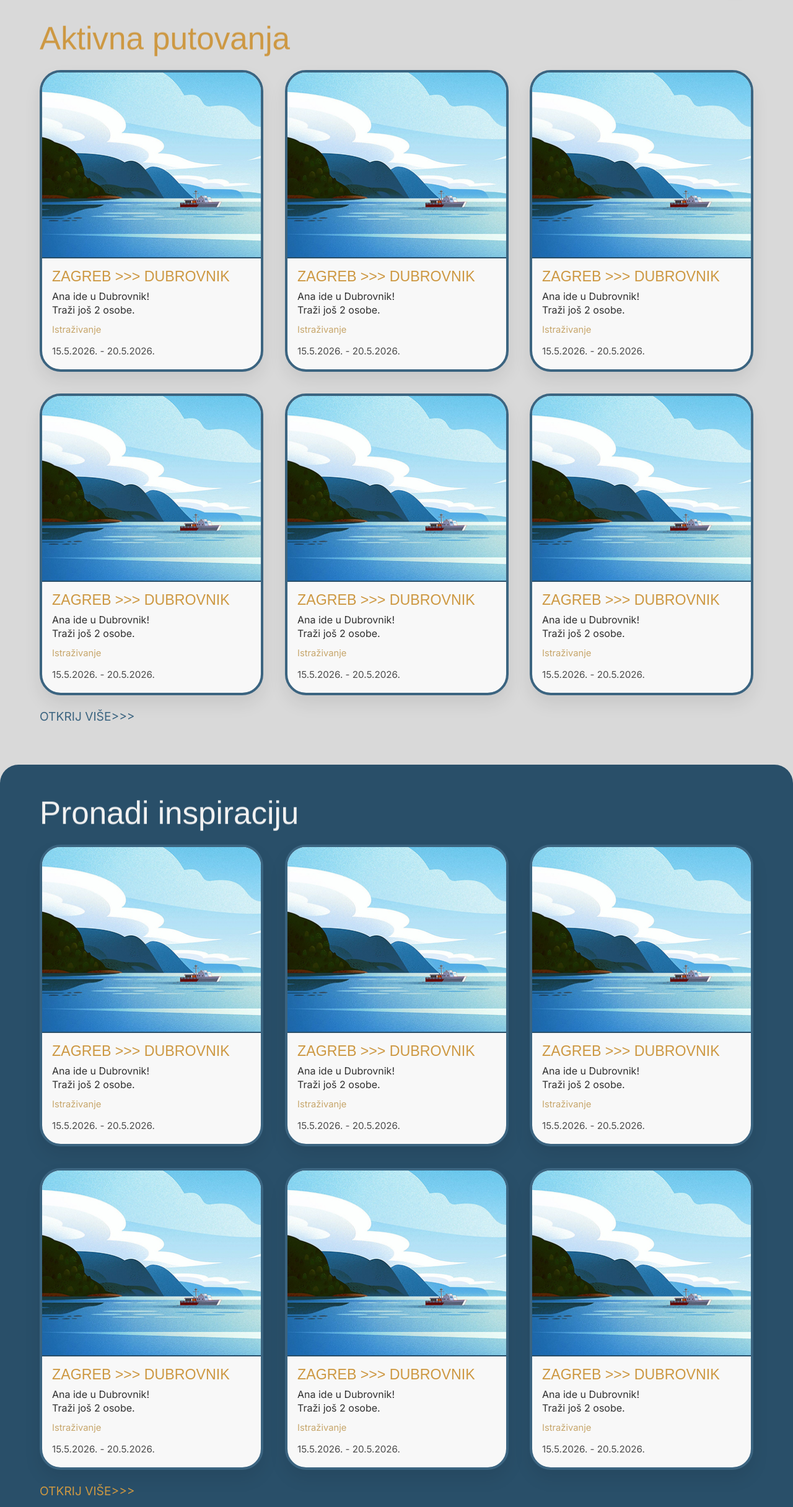
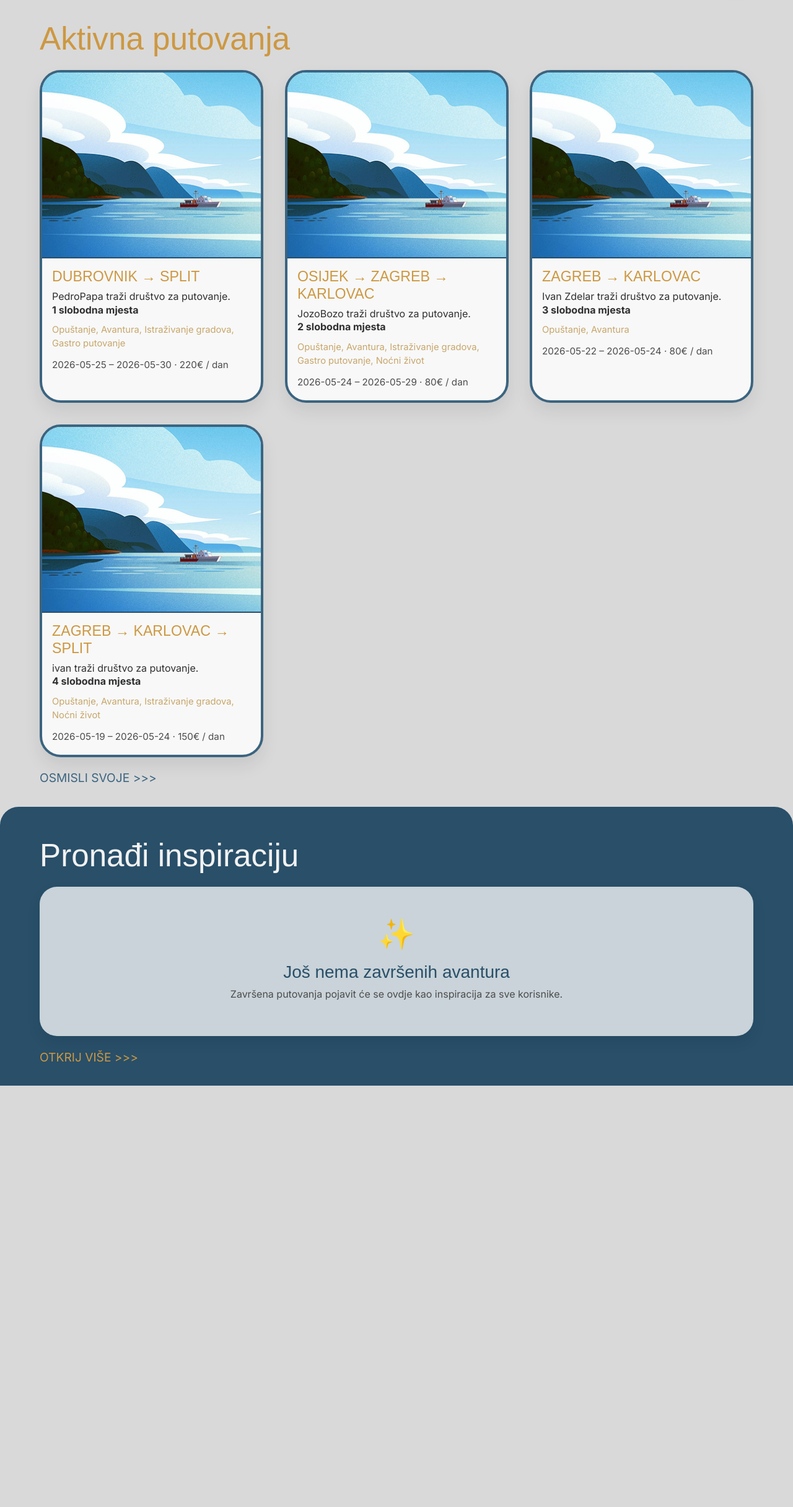
Before and after one commit to IvanZdelar/Roo, a PHP site: page /roo/putovanja.php in a window 1280 px wide. Shown: the part 110-2542 px from the top of the page at 62% size. Run offline with PHP 8.4, Linux system fonts and the light colour scheme; a user stored in the database is signed in; data comes from the database, SQL or seed files in the repository; some web fonts are replaced.

Commit message:
Make putovanja.php display real adventures

```diff
--- a/putovanja.php
+++ b/putovanja.php
@@ -11,37 +11,61 @@ if (!isset($_SESSION['user_id']) && !try_remember_login($pdo)) {
 
 $user_id = $_SESSION['user_id'];
 
-// dohvati korisnika
-$stmt = $pdo->prepare("SELECT korisnicko_ime, ime, prezime, profilna_slika FROM users WHERE id = ?");
-$stmt->execute([$user_id]);
-$user = $stmt->fetch();
+// ── Aktivna putovanja: avanture otvorene za pridruživanje (status = active, travel_buddy_open = 1)
+$stmtActive = $pdo->prepare("
+    SELECT a.id, a.naziv, a.destination, a.trip_type, a.budget_per_day,
+           a.adventure_image, a.travel_with,
+           (SELECT t.tag_value FROM adventure_tags t
+            WHERE t.adventure_id = a.id AND t.tag_type = 'start_date' LIMIT 1) AS start_date,
+           (SELECT t.tag_value FROM adventure_tags t
+            WHERE t.adventure_id = a.id AND t.tag_type = 'end_date' LIMIT 1) AS end_date,
+           (SELECT t.tag_value FROM adventure_tags t
+            WHERE t.adventure_id = a.id AND t.tag_type = 'buddy_slots' LIMIT 1) AS buddy_slots,
+           u.korisnicko_ime, u.ime, u.prezime, u.profilna_slika
+    FROM adventures a
+    INNER JOIN adventure_tags tb
+        ON a.id = tb.adventure_id
+        AND tb.tag_type = 'travel_buddy_open'
+        AND tb.tag_value = '1'
+    LEFT JOIN users u ON a.user_id = u.id
+    WHERE a.status = 'active'
+    ORDER BY a.created_at DESC
+");
+$stmtActive->execute();
+$activeAdventures = $stmtActive->fetchAll(PDO::FETCH_ASSOC);
 
-// fallback vrijednosti
-$korisnicko_ime = trim($user['korisnicko_ime'] ?? '');
-$ime = $user['ime'] ?? '';
-$prezime = $user['prezime'] ?? '';
+// ── Inspiracija: sve završene avanture
+$stmtCompleted = $pdo->prepare("
+    SELECT a.id, a.naziv, a.destination, a.trip_type, a.budget_per_day,
+           a.adventure_image, a.travel_with,
+           (SELECT t.tag_value FROM adventure_tags t
+            WHERE t.adventure_id = a.id AND t.tag_type = 'start_date' LIMIT 1) AS start_date,
+           (SELECT t.tag_value FROM adventure_tags t
+            WHERE t.adventure_id = a.id AND t.tag_type = 'end_date' LIMIT 1) AS end_date,
+           u.korisnicko_ime, u.ime, u.prezime
+    FROM adventures a
+    LEFT JOIN users u ON a.user_id = u.id
+    WHERE a.status = 'completed'
+    ORDER BY a.created_at DESC
+");
+$stmtCompleted->execute();
+$completedAdventures = $stmtCompleted->fetchAll(PDO::FETCH_ASSOC);
 
-// fallback logika
-if (!empty($korisnicko_ime)) {
-    $display_name = $korisnicko_ime;
-} else {
-    $display_name = trim($ime . ' ' . $prezime);
+// helper – display ime autora
+function creatorName(array $row): string {
+    $name = trim($row['korisnicko_ime'] ?? '');
+    if ($name === '') {
+        $name = trim(($row['ime'] ?? '') . ' ' . ($row['prezime'] ?? ''));
     }
-
-// ako ni to ne postoji
-if (empty($display_name)) {
-    $display_name = 'Korisnik';
+    return $name !== '' ? $name : 'Korisnik';
 }
-
-$profilna_slika = $user['profilna_slika'] ?? null;
 ?>
-
 <!DOCTYPE html>
-<html lang="en">
+<html lang="hr">
 <head>
     <meta charset="UTF-8">
     <meta name="viewport" content="width=device-width, initial-scale=1.0">
-    <title>Roo - Početna</title>
+    <title>Roo - Putovanja</title>
     <link rel="stylesheet" href="css/main.css" type="text/css">
     <link rel="stylesheet" href="css/hamburger.css" type="text/css">
     <link href="https://cdn.jsdelivr.net/npm/bootstrap@5.3.8/dist/css/bootstrap.min.css" rel="stylesheet">
@@ -49,140 +73,136 @@ $profilna_slika = $user['profilna_slika'] ?? null;
     <link rel="icon" type="image/x-icon" href="media/svg/LOGO.svg">
 </head>
 <body class="homepage-body">
+
 <div class="page-transition" id="pageTransition">
     <img src="media/svg/roo-happy.svg" alt="Roo loading">
     <div class="page-transition-text">
         Roo te vodi dalje<span class="page-transition-dots" id="transitionDots">...</span>
     </div>
 </div>
-    <?php
-    include 'nav.php';
-    ?>
 
+<?php include 'nav.php'; ?>
+
+<!-- ═══════════════════════════════════════════════
+     AKTIVNA PUTOVANJA – otvorena za pridruživanje
+════════════════════════════════════════════════ -->
 <section class="putovanja-main">
     <h2 class="section-title-gold reveal-up">Aktivna putovanja</h2>
 
+    <?php if (!empty($activeAdventures)): ?>
         <div class="travel-cards-grid-putovanja">
-                <article class="travel-card reveal-up">
-                    <img src="media/slike/more.jpg" class="travel-card-img" alt="">
+            <?php foreach ($activeAdventures as $trip):
+                $imgSrc = 'media/slike/more.jpg';
+                if (!empty($trip['adventure_image'])) {
+                    $cleanPath = ltrim($trip['adventure_image'], '/');
+                    if (file_exists(__DIR__ . '/' . $cleanPath)) {
+                        $imgSrc = htmlspecialchars($cleanPath);
+                    }
+                }
+
+                $dateRange = '';
+                if (!empty($trip['start_date']) && !empty($trip['end_date'])) {
+                    $dateRange = htmlspecialchars($trip['start_date']) . ' – ' . htmlspecialchars($trip['end_date']);
+                } elseif (!empty($trip['start_date'])) {
+                    $dateRange = 'Od ' . htmlspecialchars($trip['start_date']);
+                }
+
+                $slots = !empty($trip['buddy_slots']) ? (int)$trip['buddy_slots'] : 0;
+            ?>
+                <a href="adventure-details.php?id=<?= (int)$trip['id'] ?>" class="travel-card reveal-up">
+                    <img src="<?= $imgSrc ?>" class="travel-card-img" alt="">
                     <div class="travel-card-body">
-                        <h3>ZAGREB >>> DUBROVNIK</h3>
-                        <p>Ana ide u Dubrovnik!<br>Traži još 2 osobe.</p>
-                        <div class="travel-card-tags">Istraživanje</div>
-                        <div class="travel-card-footer">15.5.2026. - 20.5.2026.</div>
+                        <h3><?= htmlspecialchars($trip['destination'] ?: $trip['naziv']) ?></h3>
+                        <p>
+                            <?= htmlspecialchars(creatorName($trip)) ?> traži društvo za putovanje.
+                            <?php if ($slots > 0): ?>
+                                <br><strong><?= $slots ?> slobodna mjesta</strong>
+                            <?php endif; ?>
+                        </p>
+                        <div class="travel-card-tags">
+                            <?= htmlspecialchars($trip['trip_type'] ?? '') ?>
                         </div>
-                </article>
-                <article class="travel-card reveal-up">
-                    <img src="media/slike/more.jpg" class="travel-card-img" alt="">
+                        <div class="travel-card-footer">
+                            <?php if ($dateRange): ?>
+                                <?= $dateRange ?>
+                            <?php endif; ?>
+                            <?php if (!empty($trip['budget_per_day'])): ?>
+                                · <?= (int)$trip['budget_per_day'] ?>€ / dan
+                            <?php endif; ?>
+                        </div>
+                    </div>
+                </a>
+            <?php endforeach; ?>
+        </div>
+
+    <?php else: ?>
+        <div class="travel-empty-state">
+            <div class="travel-empty-icon">🧭</div>
+            <h3>Nema aktivnih putovanja</h3>
+            <p>Budi prvi koji će otvoriti avanturu i pozvati ekipu!</p>
+            <a href="create-adventure.php" class="travel-empty-btn transition-link">
+                ➕ Kreiraj avanturu
+            </a>
+        </div>
+    <?php endif; ?>
+
+    <a href="create-adventure.php" class="discover-more-link transition-link">OSMISLI SVOJE >>></a>
+</section>
+
+<!-- ═══════════════════════════════════════════════
+     PRONAĐI INSPIRACIJU – završene avanture
+════════════════════════════════════════════════ -->
+<section class="putovanja-second">
+    <h2 class="section-title-white reveal-up">Pronađi inspiraciju</h2>
+
+    <?php if (!empty($completedAdventures)): ?>
+        <div class="travel-cards-grid-putovanja">
+            <?php foreach ($completedAdventures as $trip):
+                $imgSrc = 'media/slike/more.jpg';
+                if (!empty($trip['adventure_image'])) {
+                    $cleanPath = ltrim($trip['adventure_image'], '/');
+                    if (file_exists(__DIR__ . '/' . $cleanPath)) {
+                        $imgSrc = htmlspecialchars($cleanPath);
+                    }
+                }
+
+                $dateRange = '';
+                if (!empty($trip['start_date']) && !empty($trip['end_date'])) {
+                    $dateRange = htmlspecialchars($trip['start_date']) . ' – ' . htmlspecialchars($trip['end_date']);
+                }
+            ?>
+                <a href="adventure-details.php?id=<?= (int)$trip['id'] ?>" class="travel-card reveal-up">
+                    <img src="<?= $imgSrc ?>" class="travel-card-img" alt="">
                     <div class="travel-card-body">
-                        <h3>ZAGREB >>> DUBROVNIK</h3>
-                        <p>Ana ide u Dubrovnik!<br>Traži još 2 osobe.</p>
-                        <div class="travel-card-tags">Istraživanje</div>
-                        <div class="travel-card-footer">15.5.2026. - 20.5.2026.</div>
+                        <h3><?= htmlspecialchars($trip['destination'] ?: $trip['naziv']) ?></h3>
+                        <p><?= htmlspecialchars($trip['naziv']) ?></p>
+                        <div class="travel-card-tags">
+                            <?= htmlspecialchars($trip['trip_type'] ?? '') ?>
                         </div>
-                </article>
-                <article class="travel-card reveal-up">
-                    <img src="media/slike/more.jpg" class="travel-card-img" alt="">
-                    <div class="travel-card-body">
-                        <h3>ZAGREB >>> DUBROVNIK</h3>
-                        <p>Ana ide u Dubrovnik!<br>Traži još 2 osobe.</p>
-                        <div class="travel-card-tags">Istraživanje</div>
-                        <div class="travel-card-footer">15.5.2026. - 20.5.2026.</div>
+                        <div class="travel-card-footer">
+                            <?php if ($dateRange): ?>
+                                <?= $dateRange ?>
+                            <?php endif; ?>
+                            <?php if (!empty($trip['budget_per_day'])): ?>
+                                · <?= (int)$trip['budget_per_day'] ?>€ / dan
+                            <?php endif; ?>
                         </div>
-                </article>
-                <article class="travel-card reveal-up">
-                    <img src="media/slike/more.jpg" class="travel-card-img" alt="">
-                    <div class="travel-card-body">
-                        <h3>ZAGREB >>> DUBROVNIK</h3>
-                        <p>Ana ide u Dubrovnik!<br>Traži još 2 osobe.</p>
-                        <div class="travel-card-tags">Istraživanje</div>
-                        <div class="travel-card-footer">15.5.2026. - 20.5.2026.</div>
                     </div>
-                </article>
-                <article class="travel-card reveal-up">
-                    <img src="media/slike/more.jpg" class="travel-card-img" alt="">
-                    <div class="travel-card-body">
-                        <h3>ZAGREB >>> DUBROVNIK</h3>
-                        <p>Ana ide u Dubrovnik!<br>Traži još 2 osobe.</p>
-                        <div class="travel-card-tags">Istraživanje</div>
-                        <div class="travel-card-footer">15.5.2026. - 20.5.2026.</div>
+                </a>
+            <?php endforeach; ?>
         </div>
-                </article>
 
-                <article class="travel-card reveal-up">
-                    <img src="media/slike/more.jpg" class="travel-card-img" alt="">
-                    <div class="travel-card-body">
-                        <h3>ZAGREB >>> DUBROVNIK</h3>
-                        <p>Ana ide u Dubrovnik!<br>Traži još 2 osobe.</p>
-                        <div class="travel-card-tags">Istraživanje</div>
-                        <div class="travel-card-footer">15.5.2026. - 20.5.2026.</div>
+    <?php else: ?>
+        <div class="travel-empty-state">
+            <div class="travel-empty-icon">✨</div>
+            <h3>Još nema završenih avantura</h3>
+            <p>Završena putovanja pojavit će se ovdje kao inspiracija za sve korisnike.</p>
         </div>
-                </article>
-                </div>
-            <a href="#" class="discover-more-link discover-more-link-putovanja">OTKRIJ VIŠE>>></a>
+    <?php endif; ?>
+
+    <a href="#" class="discover-more-link discover-more-link-putovanja discover-more-link-nar">OTKRIJ VIŠE >>></a>
 </section>
-    <section class="putovanja-second">
-        <h2 class="section-title-white reveal-up">Pronadi inspiraciju</h2>
-        <div class="travel-cards-grid-putovanja">
-                <article class="travel-card reveal-up">
-                    <img src="media/slike/more.jpg" class="travel-card-img" alt="">
-                    <div class="travel-card-body">
-                        <h3>ZAGREB >>> DUBROVNIK</h3>
-                        <p>Ana ide u Dubrovnik!<br>Traži još 2 osobe.</p>
-                        <div class="travel-card-tags">Istraživanje</div>
-                        <div class="travel-card-footer">15.5.2026. - 20.5.2026.</div>
-                    </div>
-                </article>
-                <article class="travel-card reveal-up">
-                    <img src="media/slike/more.jpg" class="travel-card-img" alt="">
-                    <div class="travel-card-body">
-                        <h3>ZAGREB >>> DUBROVNIK</h3>
-                        <p>Ana ide u Dubrovnik!<br>Traži još 2 osobe.</p>
-                        <div class="travel-card-tags">Istraživanje</div>
-                        <div class="travel-card-footer">15.5.2026. - 20.5.2026.</div>
-                    </div>
-                </article>
-                <article class="travel-card reveal-up">
-                    <img src="media/slike/more.jpg" class="travel-card-img" alt="">
-                    <div class="travel-card-body">
-                        <h3>ZAGREB >>> DUBROVNIK</h3>
-                        <p>Ana ide u Dubrovnik!<br>Traži još 2 osobe.</p>
-                        <div class="travel-card-tags">Istraživanje</div>
-                        <div class="travel-card-footer">15.5.2026. - 20.5.2026.</div>
-                    </div>
-                </article>
-                <article class="travel-card reveal-up">
-                    <img src="media/slike/more.jpg" class="travel-card-img" alt="">
-                    <div class="travel-card-body">
-                        <h3>ZAGREB >>> DUBROVNIK</h3>
-                        <p>Ana ide u Dubrovnik!<br>Traži još 2 osobe.</p>
-                        <div class="travel-card-tags">Istraživanje</div>
-                        <div class="travel-card-footer">15.5.2026. - 20.5.2026.</div>
-                    </div>
-                </article>
-                <article class="travel-card reveal-up">
-                    <img src="media/slike/more.jpg" class="travel-card-img" alt="">
-                    <div class="travel-card-body">
-                        <h3>ZAGREB >>> DUBROVNIK</h3>
-                        <p>Ana ide u Dubrovnik!<br>Traži još 2 osobe.</p>
-                        <div class="travel-card-tags">Istraživanje</div>
-                        <div class="travel-card-footer">15.5.2026. - 20.5.2026.</div>
-                    </div>
-                </article>
 
-                <article class="travel-card reveal-up">
-                    <img src="media/slike/more.jpg" class="travel-card-img" alt="">
-                    <div class="travel-card-body">
-                        <h3>ZAGREB >>> DUBROVNIK</h3>
-                        <p>Ana ide u Dubrovnik!<br>Traži još 2 osobe.</p>
-                        <div class="travel-card-tags">Istraživanje</div>
-                        <div class="travel-card-footer">15.5.2026. - 20.5.2026.</div>
-                    </div>
-                </article>
-                </div>
-                <a href="#" class="discover-more-link discover-more-link-putovanja discover-more-link-nar">OTKRIJ VIŠE>>></a>
-    </section>
-        </div>
 <script src="js/main.js"></script>
 <script src="js/hamburger.js"></script>
 </body>
```
Also changed, not shown: media/slike/bg-pink.png (added), media/slike/map1.jpg (deleted), media/slike/map2.jpg (deleted). Lines whose indentation alone changed are shown as unchanged.
